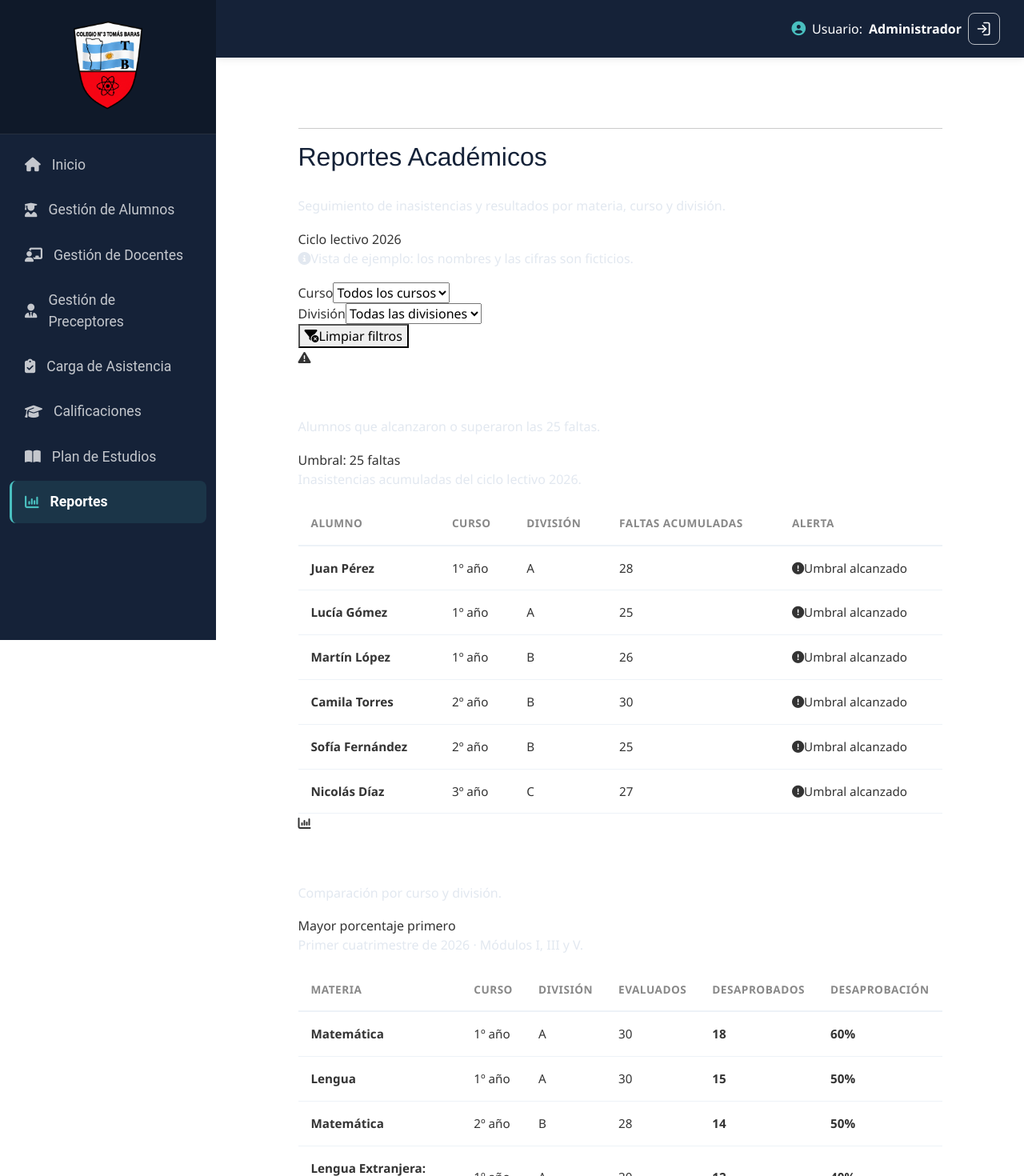
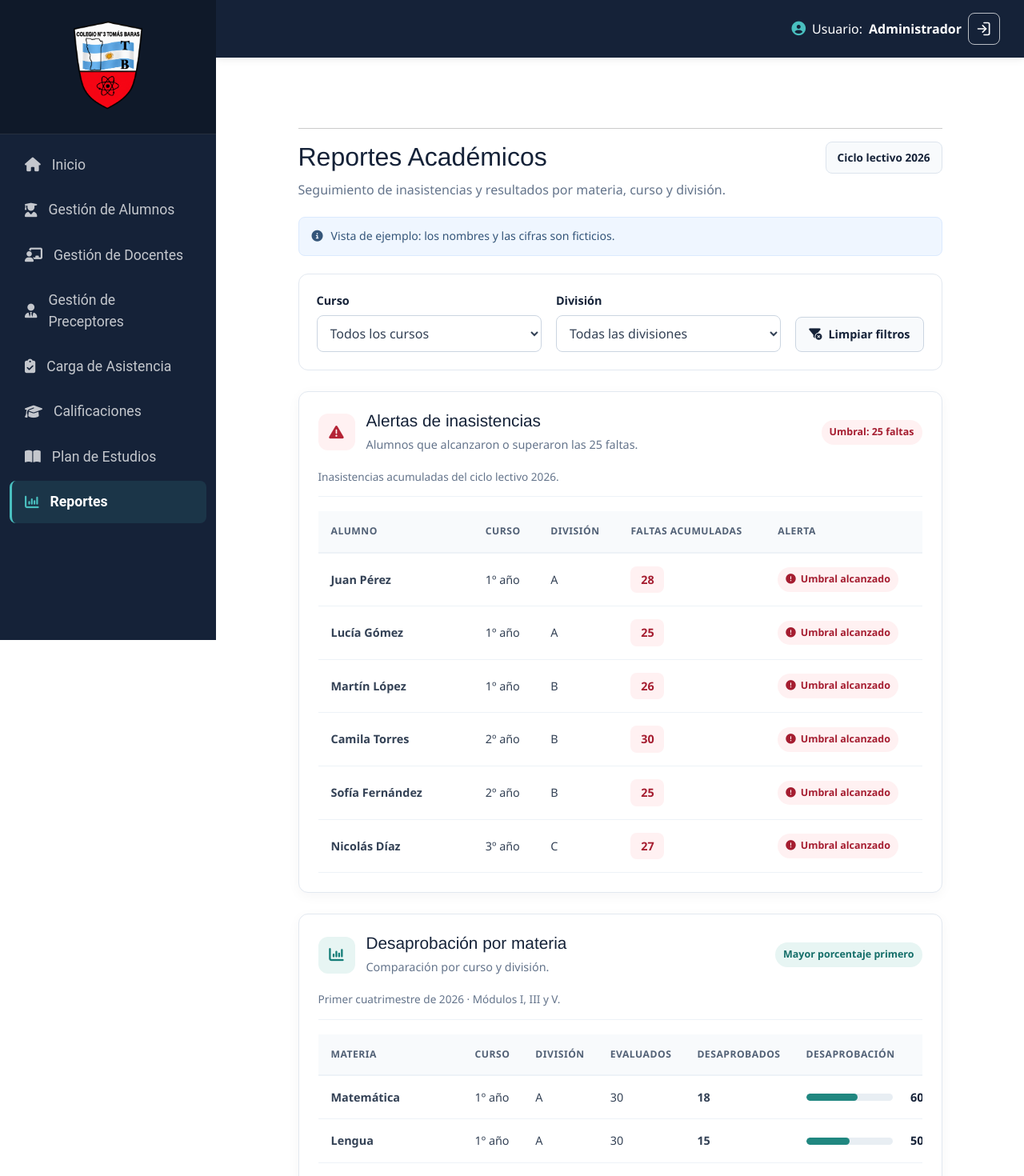
Before and after one commit to Lautacampo/Escuela, a React (Vite) app in the folder frontend/: page /gestion/reportes in a window 1280 px wide. Shown: the top 1470 px of the page at 80% size. Built offline with nearby package versions, Linux system fonts and the light colour scheme.

Commit message:
Agregamos estilo a reportes

```diff
--- a/frontend/src/features/gestion/components/gestion.css
+++ b/frontend/src/features/gestion/components/gestion.css
@@ -1493,6 +1493,282 @@ body:has(.contenedor-dashboard) {
   padding-top: 20px;
   border-top: 1px solid #e2e8f0;
 }
+
+/* ==================== REPORTES ACADÉMICOS ==================== */
+
+.reportes-panel {
+  width: 100%;
+  min-width: 0;
+  color: var(--gestion-texto);
+}
+
+.reportes-panel .rep-encabezado {
+  display: flex;
+  justify-content: space-between;
+  align-items: flex-start;
+  flex-wrap: wrap;
+  gap: 16px;
+  margin-bottom: 20px;
+}
+
+.reportes-panel .rep-encabezado h1 {
+  margin: 0 0 10px;
+  color: var(--gestion-primario);
+}
+
+.reportes-panel .rep-encabezado p {
+  margin: 0;
+  color: #64748b;
+  line-height: 1.6;
+}
+
+.reportes-panel .rep-ciclo {
+  padding: 9px 14px;
+  border: 1px solid #dce4ed;
+  border-radius: 8px;
+  background: #f8fafc;
+  color: var(--gestion-primario);
+  font-size: 0.85rem;
+  font-weight: 600;
+  white-space: nowrap;
+}
+
+.reportes-panel .rep-demo {
+  display: flex;
+  align-items: center;
+  gap: 10px;
+  margin: 0 0 22px;
+  padding: 12px 16px;
+  border: 1px solid #dbeafe;
+  border-radius: 8px;
+  background: #eff6ff;
+  color: #345579;
+  font-size: 0.88rem;
+}
+
+.reportes-panel .rep-filtros {
+  display: flex;
+  align-items: flex-end;
+  flex-wrap: wrap;
+  gap: 18px;
+  margin-bottom: 26px;
+  padding: 22px;
+  border: 1px solid #e2e8f0;
+  border-radius: 12px;
+  background: #fff;
+}
+
+.reportes-panel .rep-campo {
+  display: flex;
+  flex: 1 1 180px;
+  flex-direction: column;
+  gap: 8px;
+}
+
+.reportes-panel .rep-campo label {
+  color: var(--gestion-primario);
+  font-size: 0.9rem;
+  font-weight: 600;
+}
+
+.reportes-panel .rep-campo select {
+  width: 100%;
+  min-height: 44px;
+  padding: 10px 12px;
+  border: 1px solid #cbd5e1;
+  border-radius: 8px;
+  background: #fff;
+  color: #334155;
+  font: inherit;
+}
+
+.reportes-panel .rep-limpiar {
+  display: inline-flex;
+  align-items: center;
+  justify-content: center;
+  gap: 8px;
+  min-height: 44px;
+  padding: 10px 16px;
+  border: 1px solid #cbd5e1;
+  border-radius: 8px;
+  background: #f8fafc;
+  color: var(--gestion-primario);
+  font: inherit;
+  font-size: 0.9rem;
+  font-weight: 600;
+  cursor: pointer;
+}
+
+.reportes-panel .rep-limpiar:hover {
+  background: #eaf0f6;
+}
+
+.reportes-panel select:focus-visible,
+.reportes-panel button:focus-visible,
+.reportes-panel .tabla-responsive:focus-visible {
+  outline: 3px solid #208080;
+  outline-offset: 3px;
+}
+
+.reportes-panel .rep-bloque {
+  margin-bottom: 26px;
+  padding: 24px;
+  border: 1px solid #e2e8f0;
+  border-radius: 12px;
+  background: #fff;
+  box-shadow: 0 4px 16px rgba(21, 34, 56, 0.04);
+}
+
+.reportes-panel .rep-bloque-cabecera {
+  display: flex;
+  justify-content: space-between;
+  align-items: center;
+  flex-wrap: wrap;
+  gap: 16px;
+  margin-bottom: 18px;
+}
+
+.reportes-panel .rep-titulo-grupo {
+  display: flex;
+  align-items: center;
+  gap: 14px;
+}
+
+.reportes-panel .rep-titulo-grupo h2 {
+  margin: 0 0 6px;
+  color: var(--gestion-primario);
+  font-size: 1.3rem;
+}
+
+.reportes-panel .rep-titulo-grupo p {
+  margin: 0;
+  color: #64748b;
+  font-size: 0.9rem;
+  line-height: 1.5;
+}
+
+.reportes-panel .rep-icono {
+  display: grid;
+  place-items: center;
+  flex-shrink: 0;
+  width: 46px;
+  height: 46px;
+  border-radius: 12px;
+  font-size: 1.15rem;
+}
+
+.reportes-panel .rep-icono-alerta {
+  background: #fff1f2;
+  color: #b42335;
+}
+
+.reportes-panel .rep-icono-materias {
+  background: #e7f5f3;
+  color: #147d78;
+}
+
+.reportes-panel .rep-etiqueta {
+  display: inline-flex;
+  align-items: center;
+  gap: 6px;
+  padding: 6px 10px;
+  border-radius: 20px;
+  font-size: 0.78rem;
+  font-weight: 600;
+  white-space: nowrap;
+}
+
+.reportes-panel .rep-etiqueta-alerta {
+  background: #fff1f2;
+  color: #a51d30;
+}
+
+.reportes-panel .rep-etiqueta-orden {
+  background: #e7f5f3;
+  color: #146e69;
+}
+
+.reportes-panel .rep-periodo {
+  margin: 0 0 18px;
+  padding-bottom: 14px;
+  border-bottom: 1px solid #edf2f7;
+  color: #64748b;
+  font-size: 0.85rem;
+}
+
+.reportes-panel .rep-tabla {
+  min-width: 680px;
+}
+
+.reportes-panel .rep-tabla th {
+  background: #f8fafc;
+  color: #526176;
+  font-size: 0.76rem;
+}
+
+.reportes-panel .rep-tabla td {
+  color: #334155;
+  font-size: 0.9rem;
+}
+
+.reportes-panel .rep-tabla td:first-child {
+  min-width: 180px;
+}
+
+.reportes-panel .rep-faltas {
+  display: inline-grid;
+  place-items: center;
+  min-width: 42px;
+  padding: 6px 10px;
+  border-radius: 8px;
+  background: #fff1f2;
+  color: #a51d30;
+  font-weight: 700;
+}
+
+.reportes-panel .rep-porcentaje {
+  display: flex;
+  align-items: center;
+  gap: 12px;
+  min-width: 160px;
+}
+
+.reportes-panel .rep-porcentaje strong {
+  min-width: 40px;
+  color: var(--gestion-primario);
+  text-align: right;
+}
+
+.reportes-panel .rep-barra {
+  flex: 1;
+  height: 9px;
+  overflow: hidden;
+  border-radius: 20px;
+  background: #e8eef3;
+}
+
+.reportes-panel .rep-barra span {
+  display: block;
+  height: 100%;
+  border-radius: inherit;
+  background: #208780;
+}
+
+.reportes-panel .rep-tabla .rep-vacio {
+  padding: 32px 18px;
+  color: #64748b;
+  text-align: center;
+}
+
+.reportes-panel .rep-aclaracion {
+  margin: 20px 0 0;
+  padding: 14px 16px;
+  border-radius: 8px;
+  background: #f8fafc;
+  color: #526176;
+  font-size: 0.85rem;
+  line-height: 1.7;
+}
 @media (max-width: 1100px) {
   .gestion-plan .pe-grilla {
     grid-template-columns: 1fr;
@@ -1547,4 +1823,47 @@ body:has(.contenedor-dashboard) {
   .gestion-plan .pe-pie-formulario .pe-boton {
     flex: 1;
   }
-}
+  /* ==================== RESPONSIVE: REPORTES ==================== */
+
+  @media (max-width: 768px) {
+    .reportes-panel .rep-encabezado {
+      flex-direction: column;
+    }
+
+    .reportes-panel .rep-filtros {
+      gap: 14px;
+      padding: 18px;
+    }
+
+    .reportes-panel .rep-bloque {
+      padding: 18px;
+    }
+
+    .reportes-panel .rep-bloque-cabecera {
+      align-items: flex-start;
+      flex-direction: column;
+    }
+
+    .reportes-panel .rep-titulo-grupo {
+      align-items: flex-start;
+    }
+
+    .reportes-panel .rep-titulo-grupo h2 {
+      font-size: 1.15rem;
+    }
+  }
+
+  @media (max-width: 480px) {
+    .reportes-panel .rep-campo {
+      flex-basis: 100%;
+    }
+
+    .reportes-panel .rep-limpiar {
+      width: 100%;
+    }
+
+    .reportes-panel .rep-demo {
+      align-items: flex-start;
+    }
+  }
+}
```
